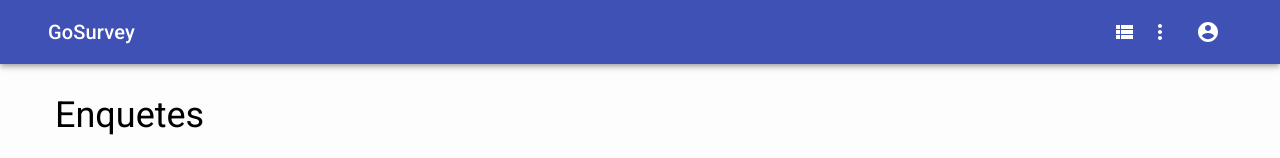
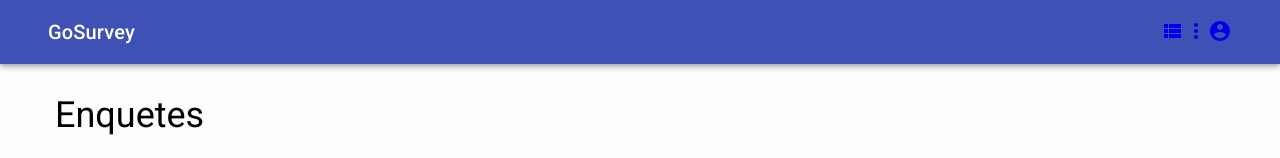
Before and after one commit to jviniciusoliveira/app-gosurvey-web, a React (Create React App) app in the folder frontend/: page / in a window 1280 px wide. Shown: the top 158 px of the page. Built offline with nearby package versions, Linux system fonts and the light colour scheme.

Commit message:
refactor: appbar component

```diff
--- a/frontend/src/components/AppBar/index.js
+++ b/frontend/src/components/AppBar/index.js
@@ -1,96 +1,27 @@
-import React, { useMemo, forwardRef } from 'react';
-import { Link as RouterLink } from 'react-router-dom';
+import React from 'react';
 import { makeStyles } from '@material-ui/core/styles';
-import {
-  AppBar,
-  Toolbar,
-  Typography,
-  IconButton,
-  Menu,
-  MenuItem,
-  Container,
-  ListItemIcon,
-  ListItemText,
-} from '@material-ui/core';
+import { AppBar, Toolbar, Typography, Container } from '@material-ui/core';
 import {
   AccountCircle as AccountCircleIcon,
   MoreVert as MoreVertIcon,
   ViewList as ViewListIcon,
 } from '@material-ui/icons';
+import IconLink from '../IconLink';
 
 const useStyles = makeStyles(theme => ({
   root: {
     flexGrow: 1,
     marginBottom: '30px',
   },
-  menuButton: {
-    marginRight: theme.spacing(2),
-  },
-  title: {
-    flexGrow: 1,
-  },
   container: {
     display: 'flex',
     alignItems: 'center',
     justifyContent: 'space-between',
   },
-  link: {
-    color: 'inherit',
-    underline: 'always',
-  },
 }));
-
-const MenuItemLink = props => {
-  const { icon, primary, to } = props;
-
-  const renderLink = useMemo(
-    () =>
-      forwardRef((itemProps, ref) => (
-        <RouterLink to={to} ref={ref} {...itemProps} />
-      )),
-    [to]
-  );
-
-  return (
-    <li>
-      <MenuItem button component={renderLink}>
-        {icon ? <ListItemIcon>{icon}</ListItemIcon> : null}
-        <ListItemText primary={primary} />
-      </MenuItem>
-    </li>
-  );
-};
-
-const ButtonItemLink = props => {
-  const { icon: Icon, to } = props;
-
-  const renderLink = useMemo(
-    () =>
-      forwardRef((itemProps, ref) => (
-        <RouterLink to={to} ref={ref} {...itemProps} />
-      )),
-    [to]
-  );
-
-  return (
-    <IconButton component={renderLink} className="MuiIconButton-colorInherit">
-      <Icon />
-    </IconButton>
-  );
-};
 
 export default function MenuAppBar() {
   const classes = useStyles();
-  const [anchorEl, setAnchorEl] = React.useState(null);
-  const open = Boolean(anchorEl);
-
-  const handleMenu = event => {
-    setAnchorEl(event.currentTarget);
-  };
-
-  const handleClose = () => {
-    setAnchorEl(null);
-  };
 
   return (
     <div className={classes.root}>
@@ -99,53 +30,9 @@ export default function MenuAppBar() {
           <Container maxWidth="lg" className={classes.container}>
             <Typography variant="h6">GoSurvey</Typography>
             <div>
-              <ButtonItemLink
-                edge="start"
-                aria-label="view list"
-                to="/"
-                icon={ViewListIcon}
-              />
-              <IconButton
-                aria-label="display more actions"
-                edge="start"
-                aria-haspopup="true"
-                onClick={handleMenu}
-                color="inherit"
-              >
-                <MoreVertIcon />
-              </IconButton>
-              <Menu
-                id="menu-appbar"
-                anchorEl={anchorEl}
-                anchorOrigin={{
-                  vertical: 'top',
-                  horizontal: 'right',
-                }}
-                keepMounted
-                transformOrigin={{
-                  vertical: 'top',
-                  horizontal: 'right',
-                }}
-                open={open}
-                onClose={handleClose}
-              >
-                <MenuItemLink
-                  onClick={handleClose}
-                  to="/add"
-                  primary="Add Survey"
-                />
-                <MenuItemLink
-                  to="/trash"
-                  primary="Users"
-                  onClick={handleClose}
-                />
-              </Menu>
-              <ButtonItemLink
-                aria-label="account of current user"
-                color="inherit"
-                to="/"
-                icon={AccountCircleIcon}
-              />
+              <IconLink to="/" icon={ViewListIcon} />
+              <IconLink to="/add" icon={MoreVertIcon} />
+              <IconLink to="/profile" icon={AccountCircleIcon} />
             </div>
           </Container>
         </Toolbar>
--- /dev/null
+++ b/frontend/src/components/IconLink/index.js
@@ -0,0 +1,19 @@
+import React from 'react';
+import { Link } from 'react-router-dom';
+
+const IconLink = ({ icon: Icon, to, ...rest }) => {
+  return (
+    <Link
+      to={to}
+      {...rest}
+      className="MuiButtonBase-root MuiIconButton-root MuiIconButton-colorInherit"
+    >
+      <span className="MuiIconButton-label">
+        <Icon />
+      </span>
+      <span className="MuiTouchRipple-root"></span>
+    </Link>
+  );
+};
+
+export default IconLink;
```
